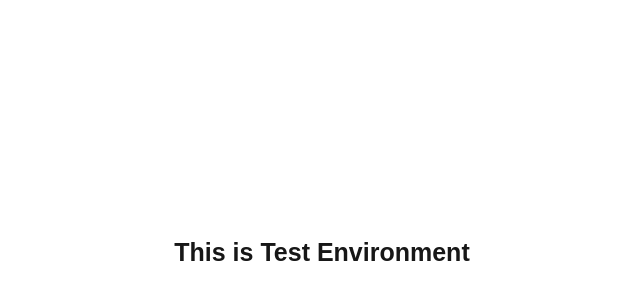
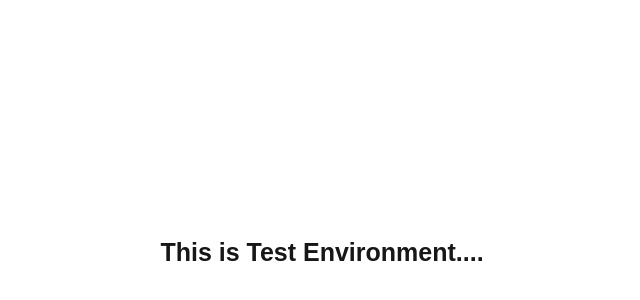
Before and after one commit to muditha-madusith/MultiStage-Ops, a Next.js app: page / in a window 1280 px wide. Shown: the part 148-448 px from the top of the page, without its empty margins (318-958 px from the left). Built offline with nearby package versions, Linux system fonts and the light colour scheme.

Commit message:
Update index.tsx

```diff
--- a/pages/index.tsx
+++ b/pages/index.tsx
@@ -24,7 +24,7 @@ export default function Home() {
         <meta name="viewport" content="width=device-width, initial-scale=1" />
         <link rel="icon" href="/favicon.ico" />
       </Head>
-      <div className={styles.dev}>This is Test Environment</div>
+      <div className={styles.dev}>This is Test Environment....</div>
     </>
   );
 }
```
